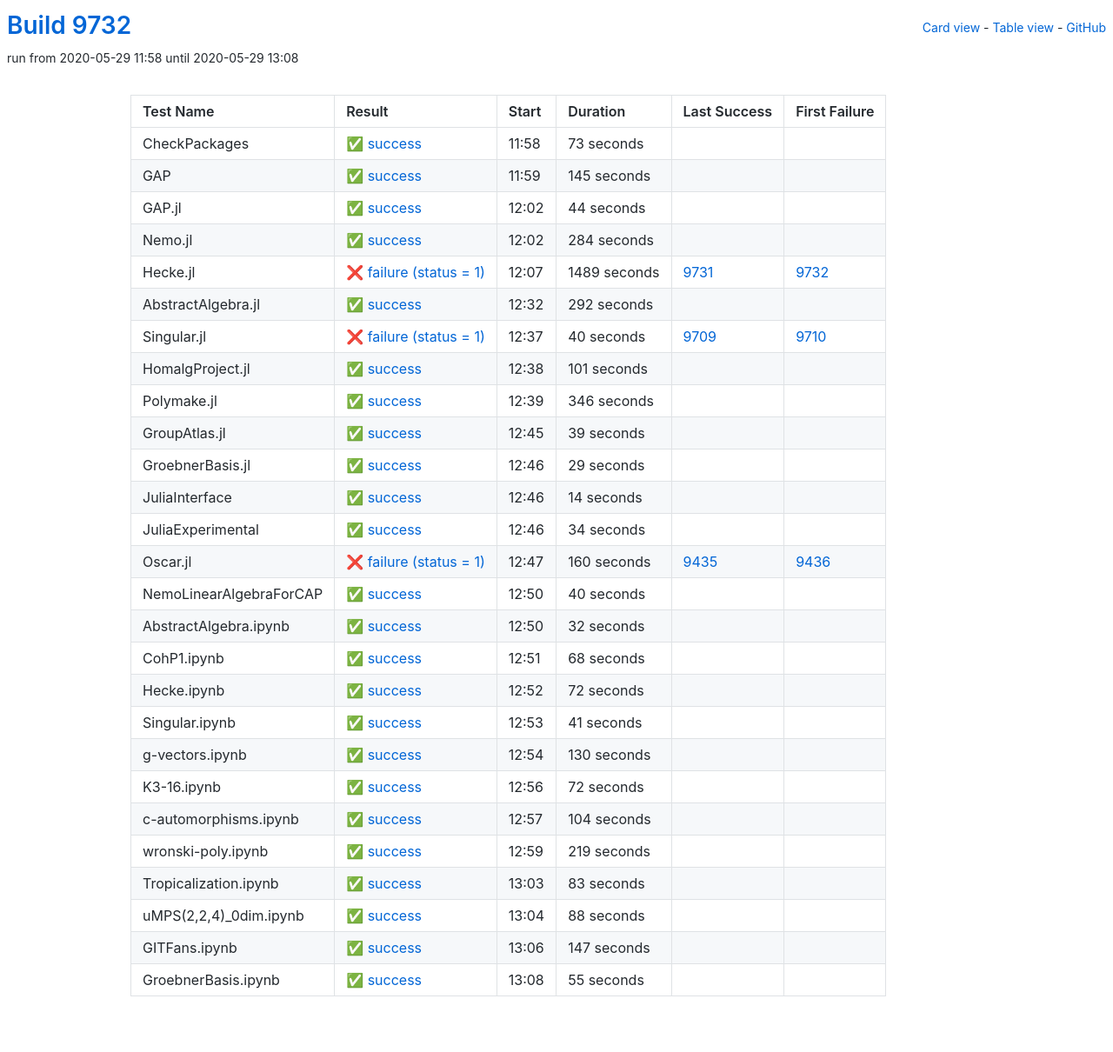
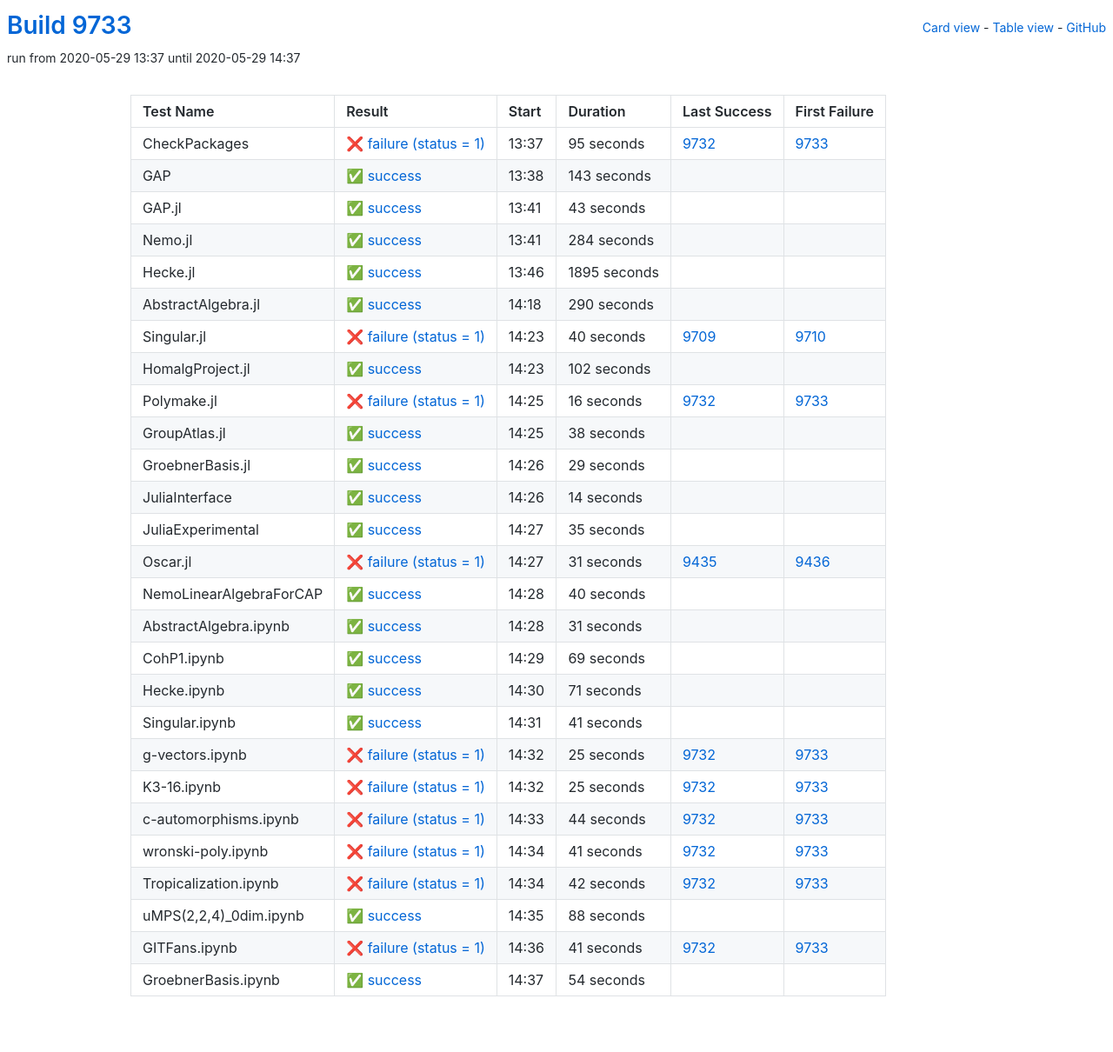
Before and after one commit to oscar-system/oscar-ci-status, a Jekyll site: the page built from table.html, in a window 1280 px wide. Shown: the whole page at 87% size. Built offline with Jekyll 4.4.1, drawn with Linux system fonts in a browser that asks for light colours.

Commit message:
Build 9733

```diff
--- a/_data/ci.yml
+++ b/_data/ci.yml
@@ -1,41 +1,41 @@
-build: 9732
-build_url: https://oscarci.mathematik.uni-kl.de/job/oscar/9732/
+build: 9733
+build_url: https://oscarci.mathematik.uni-kl.de/job/oscar/9733/
 job: oscar
 tests:
-- duration: 73
-  exitcode: 0
-  first_failure: false
-  first_failure_url: null
+- duration: 95
+  exitcode: 1
+  first_failure: 9733
+  first_failure_url: https://oscarci.mathematik.uni-kl.de/job/oscar/9733/
   id: checkpackages
-  last_success: false
-  last_success_url: null
-  log: https://oscarci.mathematik.uni-kl.de/job/oscar/9732/artifact/logs/build-9732/CheckPackages.log
+  last_success: 9732
+  last_success_url: https://oscarci.mathematik.uni-kl.de/job/oscar/9732/
+  log: https://oscarci.mathematik.uni-kl.de/job/oscar/9733/artifact/logs/build-9733/CheckPackages.log
   name: CheckPackages
-  start: 2020-05-29 11:58
-  status: success
-  success: true
-- duration: 145
+  start: 2020-05-29 13:37
+  status: failure
+  success: false
+- duration: 143
   exitcode: 0
   first_failure: false
   first_failure_url: null
   id: gap
   last_success: false
   last_success_url: null
-  log: https://oscarci.mathematik.uni-kl.de/job/oscar/9732/artifact/logs/build-9732/GAP.log
+  log: https://oscarci.mathematik.uni-kl.de/job/oscar/9733/artifact/logs/build-9733/GAP.log
   name: GAP
-  start: 2020-05-29 11:59
+  start: 2020-05-29 13:38
   status: success
   success: true
-- duration: 44
+- duration: 43
   exitcode: 0
   first_failure: false
   first_failure_url: null
   id: gap-jl
   last_success: false
   last_success_url: null
-  log: https://oscarci.mathematik.uni-kl.de/job/oscar/9732/artifact/logs/build-9732/GAP.jl.log
+  log: https://oscarci.mathematik.uni-kl.de/job/oscar/9733/artifact/logs/build-9733/GAP.jl.log
   name: GAP.jl
-  start: 2020-05-29 12:02
+  start: 2020-05-29 13:41
   status: success
   success: true
 - duration: 284
@@ -45,33 +45,33 @@ tests:
   id: nemo-jl
   last_success: false
   last_success_url: null
-  log: https://oscarci.mathematik.uni-kl.de/job/oscar/9732/artifact/logs/build-9732/Nemo.jl.log
+  log: https://oscarci.mathematik.uni-kl.de/job/oscar/9733/artifact/logs/build-9733/Nemo.jl.log
   name: Nemo.jl
-  start: 2020-05-29 12:02
+  start: 2020-05-29 13:41
   status: success
   success: true
-- duration: 1489
-  exitcode: 1
-  first_failure: 9732
-  first_failure_url: https://oscarci.mathematik.uni-kl.de/job/oscar/9732/
+- duration: 1895
+  exitcode: 0
+  first_failure: false
+  first_failure_url: null
   id: hecke-jl
-  last_success: 9731
-  last_success_url: https://oscarci.mathematik.uni-kl.de/job/oscar/9731/
-  log: https://oscarci.mathematik.uni-kl.de/job/oscar/9732/artifact/logs/build-9732/Hecke.jl.log
+  last_success: false
+  last_success_url: null
+  log: https://oscarci.mathematik.uni-kl.de/job/oscar/9733/artifact/logs/build-9733/Hecke.jl.log
   name: Hecke.jl
-  start: 2020-05-29 12:07
-  status: failure
-  success: false
-- duration: 292
+  start: 2020-05-29 13:46
+  status: success
+  success: true
+- duration: 290
   exitcode: 0
   first_failure: false
   first_failure_url: null
   id: abstractalgebra-jl
   last_success: false
   last_success_url: null
-  log: https://oscarci.mathematik.uni-kl.de/job/oscar/9732/artifact/logs/build-9732/AbstractAlgebra.jl.log
+  log: https://oscarci.mathematik.uni-kl.de/job/oscar/9733/artifact/logs/build-9733/AbstractAlgebra.jl.log
   name: AbstractAlgebra.jl
-  start: 2020-05-29 12:32
+  start: 2020-05-29 14:18
   status: success
   success: true
 - duration: 40
@@ -81,45 +81,45 @@ tests:
   id: singular-jl
   last_success: 9709
   last_success_url: https://oscarci.mathematik.uni-kl.de/job/oscar/9709/
-  log: https://oscarci.mathematik.uni-kl.de/job/oscar/9732/artifact/logs/build-9732/Singular.jl.log
+  log: https://oscarci.mathematik.uni-kl.de/job/oscar/9733/artifact/logs/build-9733/Singular.jl.log
   name: Singular.jl
-  start: 2020-05-29 12:37
+  start: 2020-05-29 14:23
   status: failure
   success: false
-- duration: 101
+- duration: 102
   exitcode: 0
   first_failure: false
   first_failure_url: null
   id: homalgproject-jl
   last_success: false
   last_success_url: null
-  log: https://oscarci.mathematik.uni-kl.de/job/oscar/9732/artifact/logs/build-9732/HomalgProject.jl.log
+  log: https://oscarci.mathematik.uni-kl.de/job/oscar/9733/artifact/logs/build-9733/HomalgProject.jl.log
   name: HomalgProject.jl
-  start: 2020-05-29 12:38
+  start: 2020-05-29 14:23
   status: success
   success: true
-- duration: 346
-  exitcode: 0
-  first_failure: false
-  first_failure_url: null
+- duration: 16
+  exitcode: 1
+  first_failure: 9733
+  first_failure_url: https://oscarci.mathematik.uni-kl.de/job/oscar/9733/
   id: polymake-jl
-  last_success: false
-  last_success_url: null
-  log: https://oscarci.mathematik.uni-kl.de/job/oscar/9732/artifact/logs/build-9732/Polymake.jl.log
+  last_success: 9732
+  last_success_url: https://oscarci.mathematik.uni-kl.de/job/oscar/9732/
+  log: https://oscarci.mathematik.uni-kl.de/job/oscar/9733/artifact/logs/build-9733/Polymake.jl.log
   name: Polymake.jl
-  start: 2020-05-29 12:39
-  status: success
-  success: true
-- duration: 39
+  start: 2020-05-29 14:25
+  status: failure
+  success: false
+- duration: 38
   exitcode: 0
   first_failure: false
   first_failure_url: null
   id: groupatlas-jl
   last_success: false
   last_success_url: null
-  log: https://oscarci.mathematik.uni-kl.de/job/oscar/9732/artifact/logs/build-9732/GroupAtlas.jl.log
+  log: https://oscarci.mathematik.uni-kl.de/job/oscar/9733/artifact/logs/build-9733/GroupAtlas.jl.log
   name: GroupAtlas.jl
-  start: 2020-05-29 12:45
+  start: 2020-05-29 14:25
   status: success
   success: true
 - duration: 29
@@ -129,9 +129,9 @@ tests:
   id: groebnerbasis-jl
   last_success: false
   last_success_url: null
-  log: https://oscarci.mathematik.uni-kl.de/job/oscar/9732/artifact/logs/build-9732/GroebnerBasis.jl.log
+  log: https://oscarci.mathematik.uni-kl.de/job/oscar/9733/artifact/logs/build-9733/GroebnerBasis.jl.log
   name: GroebnerBasis.jl
-  start: 2020-05-29 12:46
+  start: 2020-05-29 14:26
   status: success
   success: true
 - duration: 14
@@ -141,33 +141,33 @@ tests:
   id: juliainterface
   last_success: false
   last_success_url: null
-  log: https://oscarci.mathematik.uni-kl.de/job/oscar/9732/artifact/logs/build-9732/JuliaInterface.log
+  log: https://oscarci.mathematik.uni-kl.de/job/oscar/9733/artifact/logs/build-9733/JuliaInterface.log
   name: JuliaInterface
-  start: 2020-05-29 12:46
+  start: 2020-05-29 14:26
   status: success
   success: true
-- duration: 34
+- duration: 35
   exitcode: 0
   first_failure: false
   first_failure_url: null
   id: juliaexperimental
   last_success: false
   last_success_url: null
-  log: https://oscarci.mathematik.uni-kl.de/job/oscar/9732/artifact/logs/build-9732/JuliaExperimental.log
+  log: https://oscarci.mathematik.uni-kl.de/job/oscar/9733/artifact/logs/build-9733/JuliaExperimental.log
   name: JuliaExperimental
-  start: 2020-05-29 12:46
+  start: 2020-05-29 14:27
   status: success
   success: true
-- duration: 160
+- duration: 31
   exitcode: 1
   first_failure: 9436
   first_failure_url: https://oscarci.mathematik.uni-kl.de/job/oscar/9436/
   id: oscar-jl
   last_success: 9435
   last_success_url: https://oscarci.mathematik.uni-kl.de/job/oscar/9435/
-  log: https://oscarci.mathematik.uni-kl.de/job/oscar/9732/artifact/logs/build-9732/Oscar.jl.log
+  log: https://oscarci.mathematik.uni-kl.de/job/oscar/9733/artifact/logs/build-9733/Oscar.jl.log
   name: Oscar.jl
-  start: 2020-05-29 12:47
+  start: 2020-05-29 14:27
   status: failure
   success: false
 - duration: 40
@@ -177,45 +177,45 @@ tests:
   id: nemolinearalgebraforcap
   last_success: false
   last_success_url: null
-  log: https://oscarci.mathematik.uni-kl.de/job/oscar/9732/artifact/logs/build-9732/NemoLinearAlgebraForCAP.log
+  log: https://oscarci.mathematik.uni-kl.de/job/oscar/9733/artifact/logs/build-9733/NemoLinearAlgebraForCAP.log
   name: NemoLinearAlgebraForCAP
-  start: 2020-05-29 12:50
+  start: 2020-05-29 14:28
   status: success
   success: true
-- duration: 32
+- duration: 31
   exitcode: 0
   first_failure: false
   first_failure_url: null
   id: abstractalgebra-ipynb
   last_success: false
   last_success_url: null
-  log: https://oscarci.mathematik.uni-kl.de/job/oscar/9732/artifact/logs/build-9732/AbstractAlgebra.ipynb.log
+  log: https://oscarci.mathematik.uni-kl.de/job/oscar/9733/artifact/logs/build-9733/AbstractAlgebra.ipynb.log
   name: AbstractAlgebra.ipynb
-  start: 2020-05-29 12:50
+  start: 2020-05-29 14:28
   status: success
   success: true
-- duration: 68
+- duration: 69
   exitcode: 0
   first_failure: false
   first_failure_url: null
   id: cohp1-ipynb
   last_success: false
   last_success_url: null
-  log: https://oscarci.mathematik.uni-kl.de/job/oscar/9732/artifact/logs/build-9732/CohP1.ipynb.log
+  log: https://oscarci.mathematik.uni-kl.de/job/oscar/9733/artifact/logs/build-9733/CohP1.ipynb.log
   name: CohP1.ipynb
-  start: 2020-05-29 12:51
+  start: 2020-05-29 14:29
   status: success
   success: true
-- duration: 72
+- duration: 71
   exitcode: 0
   first_failure: false
   first_failure_url: null
   id: hecke-ipynb
   last_success: false
   last_success_url: null
-  log: https://oscarci.mathematik.uni-kl.de/job/oscar/9732/artifact/logs/build-9732/Hecke.ipynb.log
+  log: https://oscarci.mathematik.uni-kl.de/job/oscar/9733/artifact/logs/build-9733/Hecke.ipynb.log
   name: Hecke.ipynb
-  start: 2020-05-29 12:52
+  start: 2020-05-29 14:30
   status: success
   success: true
 - duration: 41
@@ -225,71 +225,71 @@ tests:
   id: singular-ipynb
   last_success: false
   last_success_url: null
-  log: https://oscarci.mathematik.uni-kl.de/job/oscar/9732/artifact/logs/build-9732/Singular.ipynb.log
+  log: https://oscarci.mathematik.uni-kl.de/job/oscar/9733/artifact/logs/build-9733/Singular.ipynb.log
   name: Singular.ipynb
-  start: 2020-05-29 12:53
+  start: 2020-05-29 14:31
   status: success
   success: true
-- duration: 130
-  exitcode: 0
-  first_failure: false
-  first_failure_url: null
+- duration: 25
+  exitcode: 1
+  first_failure: 9733
+  first_failure_url: https://oscarci.mathematik.uni-kl.de/job/oscar/9733/
   id: g-vectors-ipynb
-  last_success: false
-  last_success_url: null
-  log: https://oscarci.mathematik.uni-kl.de/job/oscar/9732/artifact/logs/build-9732/g-vectors.ipynb.log
+  last_success: 9732
+  last_success_url: https://oscarci.mathematik.uni-kl.de/job/oscar/9732/
+  log: https://oscarci.mathematik.uni-kl.de/job/oscar/9733/artifact/logs/build-9733/g-vectors.ipynb.log
   name: g-vectors.ipynb
-  start: 2020-05-29 12:54
-  status: success
-  success: true
-- duration: 72
-  exitcode: 0
-  first_failure: false
-  first_failure_url: null
+  start: 2020-05-29 14:32
+  status: failure
+  success: false
+- duration: 25
+  exitcode: 1
+  first_failure: 9733
+  first_failure_url: https://oscarci.mathematik.uni-kl.de/job/oscar/9733/
   id: k3-16-ipynb
-  last_success: false
-  last_success_url: null
-  log: https://oscarci.mathematik.uni-kl.de/job/oscar/9732/artifact/logs/build-9732/K3-16.ipynb.log
+  last_success: 9732
+  last_success_url: https://oscarci.mathematik.uni-kl.de/job/oscar/9732/
+  log: https://oscarci.mathematik.uni-kl.de/job/oscar/9733/artifact/logs/build-9733/K3-16.ipynb.log
   name: K3-16.ipynb
-  start: 2020-05-29 12:56
-  status: success
-  success: true
-- duration: 104
-  exitcode: 0
-  first_failure: false
-  first_failure_url: null
+  start: 2020-05-29 14:32
+  status: failure
+  success: false
+- duration: 44
+  exitcode: 1
+  first_failure: 9733
+  first_failure_url: https://oscarci.mathematik.uni-kl.de/job/oscar/9733/
   id: c-automorphisms-ipynb
-  last_success: false
-  last_success_url: null
-  log: https://oscarci.mathematik.uni-kl.de/job/oscar/9732/artifact/logs/build-9732/c-automorphisms.ipynb.log
+  last_success: 9732
+  last_success_url: https://oscarci.mathematik.uni-kl.de/job/oscar/9732/
+  log: https://oscarci.mathematik.uni-kl.de/job/oscar/9733/artifact/logs/build-9733/c-automorphisms.ipynb.log
   name: c-automorphisms.ipynb
-  start: 2020-05-29 12:57
-  status: success
-  success: true
-- duration: 219
-  exitcode: 0
-  first_failure: false
-  first_failure_url: null
+  start: 2020-05-29 14:33
+  status: failure
+  success: false
+- duration: 41
+  exitcode: 1
+  first_failure: 9733
+  first_failure_url: https://oscarci.mathematik.uni-kl.de/job/oscar/9733/
   id: wronski-poly-ipynb
-  last_success: false
-  last_success_url: null
-  log: https://oscarci.mathematik.uni-kl.de/job/oscar/9732/artifact/logs/build-9732/wronski-poly.ipynb.log
+  last_success: 9732
+  last_success_url: https://oscarci.mathematik.uni-kl.de/job/oscar/9732/
+  log: https://oscarci.mathematik.uni-kl.de/job/oscar/9733/artifact/logs/build-9733/wronski-poly.ipynb.log
   name: wronski-poly.ipynb
-  start: 2020-05-29 12:59
-  status: success
-  success: true
-- duration: 83
-  exitcode: 0
-  first_failure: false
-  first_failure_url: null
+  start: 2020-05-29 14:34
+  status: failure
+  success: false
+- duration: 42
+  exitcode: 1
+  first_failure: 9733
+  first_failure_url: https://oscarci.mathematik.uni-kl.de/job/oscar/9733/
   id: tropicalization-ipynb
-  last_success: false
-  last_success_url: null
-  log: https://oscarci.mathematik.uni-kl.de/job/oscar/9732/artifact/logs/build-9732/Tropicalization.ipynb.log
+  last_success: 9732
+  last_success_url: https://oscarci.mathematik.uni-kl.de/job/oscar/9732/
+  log: https://oscarci.mathematik.uni-kl.de/job/oscar/9733/artifact/logs/build-9733/Tropicalization.ipynb.log
   name: Tropicalization.ipynb
-  start: 2020-05-29 13:03
-  status: success
-  success: true
+  start: 2020-05-29 14:34
+  status: failure
+  success: false
 - duration: 88
   exitcode: 0
   first_failure: false
@@ -297,32 +297,32 @@ tests:
   id: umps-2-2-4-0dim-ipynb
   last_success: false
   last_success_url: null
-  log: https://oscarci.mathematik.uni-kl.de/job/oscar/9732/artifact/logs/build-9732/uMPS-2-2-4-_0dim.ipynb.log
+  log: https://oscarci.mathematik.uni-kl.de/job/oscar/9733/artifact/logs/build-9733/uMPS-2-2-4-_0dim.ipynb.log
   name: uMPS(2,2,4)_0dim.ipynb
-  start: 2020-05-29 13:04
+  start: 2020-05-29 14:35
   status: success
   success: true
-- duration: 147
-  exitcode: 0
-  first_failure: false
-  first_failure_url: null
+- duration: 41
+  exitcode: 1
+  first_failure: 9733
+  first_failure_url: https://oscarci.mathematik.uni-kl.de/job/oscar/9733/
   id: gitfans-ipynb
-  last_success: false
-  last_success_url: null
-  log: https://oscarci.mathematik.uni-kl.de/job/oscar/9732/artifact/logs/build-9732/GITFans.ipynb.log
+  last_success: 9732
+  last_success_url: https://oscarci.mathematik.uni-kl.de/job/oscar/9732/
+  log: https://oscarci.mathematik.uni-kl.de/job/oscar/9733/artifact/logs/build-9733/GITFans.ipynb.log
   name: GITFans.ipynb
-  start: 2020-05-29 13:06
-  status: success
-  success: true
-- duration: 55
+  start: 2020-05-29 14:36
+  status: failure
+  success: false
+- duration: 54
   exitcode: 0
   first_failure: false
   first_failure_url: null
   id: groebnerbasis-ipynb
   last_success: false
   last_success_url: null
-  log: https://oscarci.mathematik.uni-kl.de/job/oscar/9732/artifact/logs/build-9732/GroebnerBasis.ipynb.log
+  log: https://oscarci.mathematik.uni-kl.de/job/oscar/9733/artifact/logs/build-9733/GroebnerBasis.ipynb.log
   name: GroebnerBasis.ipynb
-  start: 2020-05-29 13:08
+  start: 2020-05-29 14:37
   status: success
   success: true
```
Also changed, not shown: README.md.
